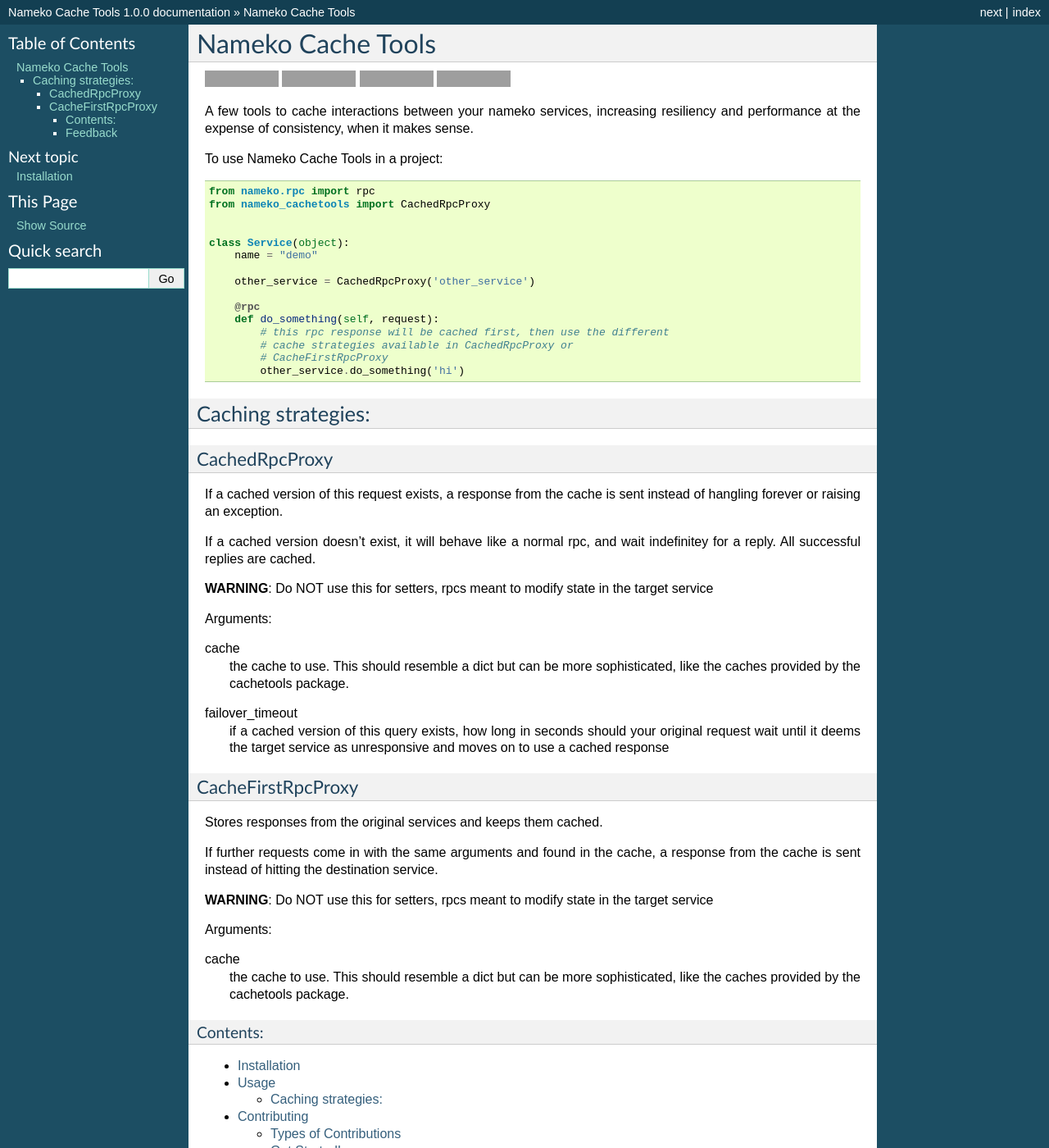
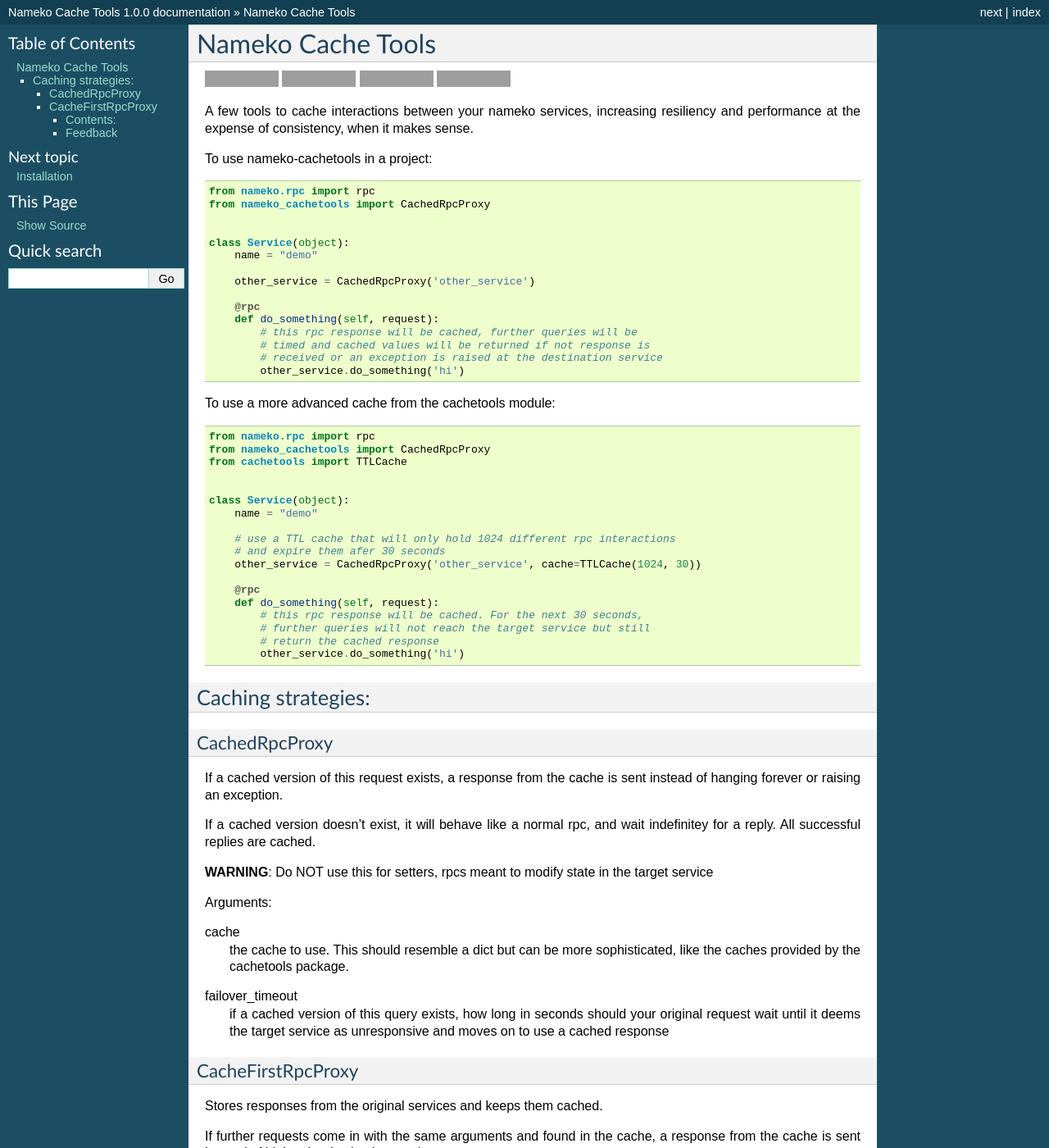
Before and after one commit to santiycr/nameko-cachetools, a Sphinx documentation site: the page built from docs/index.rst, in a window 1280 px wide and 1400 px high. Shown: the whole window at 82% size. Built offline with Sphinx 7.4.7, drawn with Linux system fonts in a browser that asks for light colours; grey boxes are pictures that could not be loaded.

Commit message:
updating docs with example of using cachetools.TTLCache

```diff
--- a/README.rst
+++ b/README.rst
@@ -20,7 +20,7 @@
 resiliency and performance at the expense of consistency, when it makes sense.
 
 
-To use Nameko Cache Tools in a project::
+To use nameko-cachetools in a project::
 
 
 
@@ -35,9 +35,32 @@
 
             @rpc
             def do_something(self, request):
-                # this rpc response will be cached first, then use the different
-                # cache strategies available in CachedRpcProxy or
-                # CacheFirstRpcProxy
+                # this rpc response will be cached, further queries will be
+                # timed and cached values will be returned if not response is
+                # received or an exception is raised at the destination service
+                other_service.do_something('hi')
+
+To use a more advanced cache from the cachetools module::
+
+
+
+        from nameko.rpc import rpc
+        from nameko_cachetools import CachedRpcProxy
+        from cachetools import TTLCache
+
+
+        class Service(object):
+            name = "demo"
+
+            # use a TTL cache that will only hold 1024 different rpc interactions
+            # and expire them afer 30 seconds
+            other_service = CachedRpcProxy('other_service', cache=TTLCache(1024, 30))
+
+            @rpc
+            def do_something(self, request):
+                # this rpc response will be cached. For the next 30 seconds,
+                # further queries will not reach the target service but still
+                # return the cached response
                 other_service.do_something('hi')
 
 
@@ -49,7 +72,7 @@
 ^^^^^^^^^^^^^^
 
 If a cached version of this request exists, a response from the cache is
-sent instead of hangling forever or raising an exception.
+sent instead of hanging forever or raising an exception.
 
 If a cached version doesn't exist, it will behave like a normal rpc,
 and wait indefinitey for a reply. All successful replies are cached.
```
Also changed, not shown: docs/usage.rst (+29 -5 lines).
